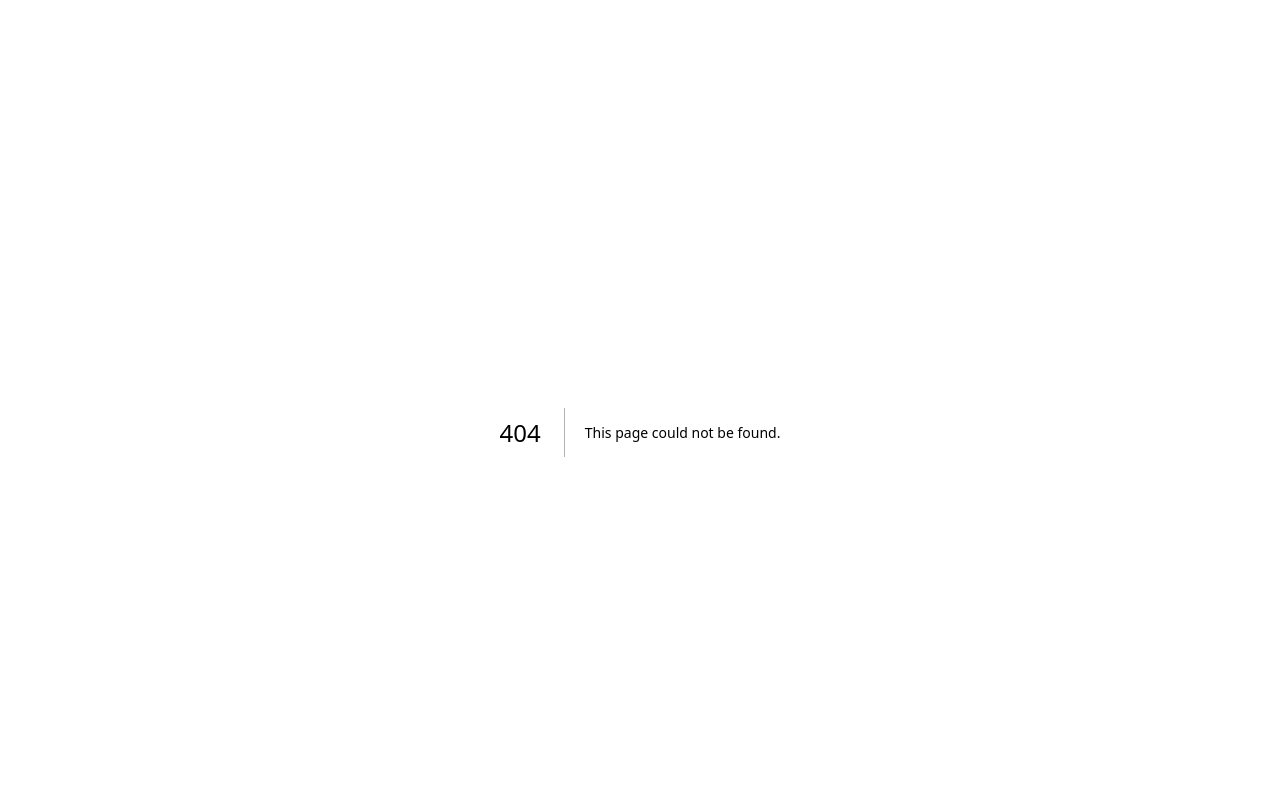
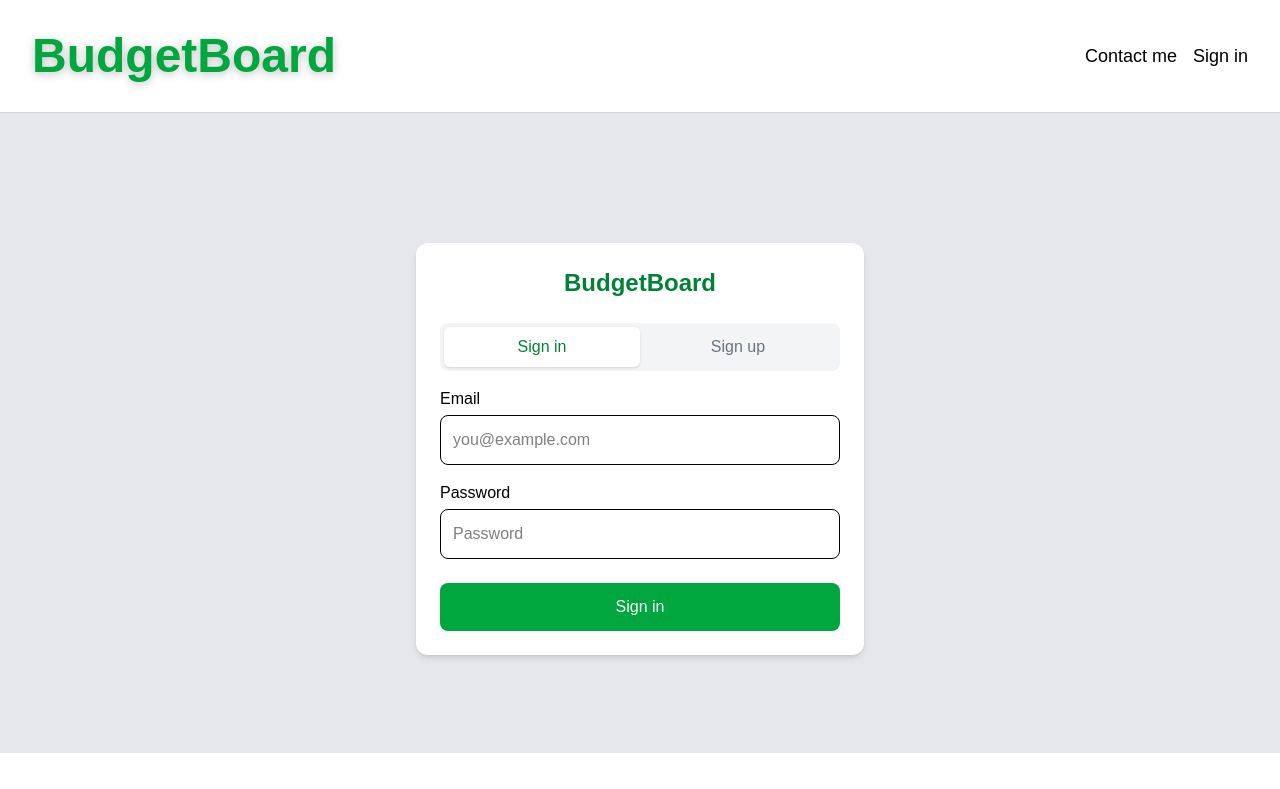
Before and after one commit to rnaveee/budgetboard, a Next.js app: page /account in a window 1280 px wide. Before the commit this address had no page. Shown: the top 789 px of the page. Built offline with nearby package versions, Linux system fonts and the light colour scheme.

Commit message:
created basic CRUD for supabase

```diff
--- a/package.json
+++ b/package.json
@@ -9,6 +9,8 @@
     "lint": "eslint"
   },
   "dependencies": {
+    "@supabase/ssr": "^0.10.2",
+    "@supabase/supabase-js": "^2.105.1",
     "@vercel/analytics": "^2.0.1",
     "next": "^16.2.4",
     "react": "19.2.4",
--- /dev/null
+++ b/src/app/account/page.tsx
@@ -0,0 +1,13 @@
+import AuthenticationForm from "../components/authenticationForm";
+import Header from "../components/Header";
+import WhatIsBudgetBoard from "../components/WhatIsBudgetBoard";
+
+export default function Home() {
+  return (
+    <main>
+        <Header/>
+        <AuthenticationForm/>
+        <WhatIsBudgetBoard/>
+    </main>
+  );
+}
--- a/src/app/components/BudgetBoard.tsx
+++ b/src/app/components/BudgetBoard.tsx
@@ -1,6 +1,7 @@
 'use client';
 
 import { useEffect, useState } from "react";
+import type { User } from "@supabase/supabase-js";
 import CategoryCard from "./CategoryCard";
 import FreeMoneyCard from "./FreeMoneyCard";
 import IncomeForm from "./IncomeForm";
@@ -11,6 +12,7 @@ import handleCalculation from "../utils/handleCalculation";
 import type Category from "../../types/category";
 import CreateCategoryModal from "./CreateCategoryModal"
 import EditCategoryModal from "./EditCategoryModal";
+import { supabase } from "../utils/supabase";
 
 export default function BudgetBoard() {
   const [income, setIncome] = useState("");
@@ -18,6 +20,26 @@ export default function BudgetBoard() {
   const [isCategoryModalOpen, setIsCategoryModalOpen] = useState(false);
   const [categories, setCategories] = useState<Category[]>([]);
   const [editingCategory, setEditingCategory] = useState<Category | null>(null);
+  const [user, setUser] = useState<User | null>(null);
+
+  useEffect(() => {
+    async function checkUser() {
+      const { data } = await supabase.auth.getUser();
+      setUser(data.user);
+    }
+
+    checkUser();
+
+    const { data: authListener } = supabase.auth.onAuthStateChange(
+      (_event, session) => {
+        setUser(session?.user ?? null);
+      }
+    );
+
+    return () => {
+      authListener.subscription.unsubscribe();
+    }
+  }, []);
 
   useEffect(() => {
     const savedIncome = localStorage.getItem("income");
@@ -39,17 +61,31 @@ export default function BudgetBoard() {
     }
   }, []);
 
-  function deleteCategory(deletedCategory: Category) {
+  /*  category functions  */
+  async function deleteCategory(deletedCategory: Category) {
     const updatedCategories = categories.filter((category) => {
       return category.id !== deletedCategory.id;
     });
 
+    if(!user){
+      localStorage.setItem("categories", JSON.stringify(updatedCategories));
+      return;
+    }
+
+    const { error } = await supabase
+      .from("budgets")
+      .delete()
+      .eq("id", deletedCategory.id)
+      .eq("user.id", user.id);
+    if(error){
+      console.error(error);
+      return;
+    }
+
     setCategories(updatedCategories);
-    localStorage.setItem("categories", JSON.stringify(updatedCategories));
   }
 
-
-  function updateCategory(updatedCategory: Category){
+  async function updateCategory(updatedCategory: Category){
     const updatedCategories = categories.map((category) => {
       if(category.id === updatedCategory.id){
         return updatedCategory;
@@ -58,14 +94,52 @@ export default function BudgetBoard() {
       return category;
     });
 
+    if(!user){
+      localStorage.setItem("categories", JSON.stringify(updatedCategories));
+      return;
+    }
+
+    const { error } = await supabase
+      .from("categories")
+      .update({
+        budget_id: updatedCategory.budgetId,
+        name: updatedCategory.name,
+        budget: updatedCategory.budget,
+        description: updatedCategory.description,
+        color: updatedCategory.color,
+      })
+      .eq("id", updatedCategory.id)
+      .eq("user_id", user.id);
+
+    if (error) {
+      console.error(error);
+      return;
+    }
+
     setCategories(updatedCategories);
-    localStorage.setItem("categories", JSON.stringify(updatedCategories));
   }
 
-  function addCategory(newCategory: Category){
+  async function addCategory(newCategory: Category){
     const updatedCategories = [...categories, newCategory];
 
-    localStorage.setItem('categories', JSON.stringify(updatedCategories));
+    if(!user){
+      localStorage.setItem('categories', JSON.stringify(updatedCategories));
+      return;
+    }
+
+    const { error } = await supabase.from("categories").insert({
+      id: newCategory.id,
+      user_id: user.id,
+      budget_id: newCategory.budgetId,
+      name: newCategory.name,
+      budget: newCategory.budget,
+      description: newCategory.description,
+      color: newCategory.color,
+    });
+    if(error){
+      console.error(error);
+      return;
+    }
 
     setCategories(updatedCategories);
   }
--- a/src/app/components/Header.tsx
+++ b/src/app/components/Header.tsx
@@ -9,6 +9,9 @@ export default function Header() {
         <a className="text-base font-medium text-black sm:text-lg" href="https://ca.linkedin.com/in/ryan-nave-36bb62333">
           Contact me
         </a>
+        <a className="text-base font-medium text-black sm:text-lg" href="./account/">
+          Sign in
+        </a>
       </nav>
     </header>
   );
--- /dev/null
+++ b/src/app/components/authenticationForm.tsx
@@ -0,0 +1,79 @@
+
+
+export default function AuthenticationForm() {
+  return (
+    <section className="-mx-4 -mb-4 flex min-h-[calc(100vh-7rem)] items-center justify-center bg-gray-200 px-4 py-8 md:-mx-8 md:-mb-8 md:min-h-[calc(100vh-8rem)] md:px-8">
+      <div className="w-full max-w-md rounded-xl bg-white p-6 shadow-md">
+        <h1 className="text-center text-2xl font-bold text-green-700">
+          BudgetBoard
+        </h1>
+
+        <form className="mt-6 flex flex-col gap-4" data-auth-form>
+          <input
+            id="sign-in"
+            type="radio"
+            name="auth-mode"
+            defaultChecked
+            className="sr-only"
+          />
+          <input
+            id="sign-up"
+            type="radio"
+            name="auth-mode"
+            className="sr-only"
+          />
+
+          <div className="relative grid rounded-lg bg-gray-100 p-1">
+            <div className="absolute inset-y-1 left-1 w-[calc(50%-0.25rem)] rounded-md bg-white shadow-sm transition-transform duration-300 ease-out [[data-auth-form]:has(#sign-up:checked)_&]:translate-x-full" />
+
+            <div className="relative grid grid-cols-2">
+              <label
+                htmlFor="sign-in"
+                className="cursor-pointer rounded-md px-4 py-2 text-center font-medium text-green-700 transition-colors duration-300 [[data-auth-form]:has(#sign-up:checked)_&]:text-gray-500"
+              >
+                Sign in
+              </label>
+              <label
+                htmlFor="sign-up"
+                className="cursor-pointer rounded-md px-4 py-2 text-center font-medium text-gray-500 transition-colors duration-300 [[data-auth-form]:has(#sign-up:checked)_&]:text-green-700"
+              >
+                Sign up
+              </label>
+            </div>
+          </div>
+
+          <label className="flex flex-col gap-1">
+            <span className="font-medium">Email</span>
+            <input
+              type="email"
+              placeholder="you@example.com"
+              className="w-full rounded-lg border p-3 focus:outline-none focus:ring-2 focus:ring-blue-500"
+            />
+          </label>
+
+          <label className="flex flex-col gap-1">
+            <span className="font-medium">Password</span>
+            <input
+              type="password"
+              placeholder="Password"
+              className="w-full rounded-lg border p-3 focus:outline-none focus:ring-2 focus:ring-blue-500"
+            />
+          </label>
+
+          <button
+            type="submit"
+            className="mt-2 rounded-lg bg-green-600 px-4 py-3 font-medium text-white transition-colors hover:bg-green-500 active:bg-green-400 [[data-auth-form]:has(#sign-up:checked)_&]:hidden"
+          >
+            Sign in
+          </button>
+          <button
+            type="submit"
+            className="mt-2 hidden rounded-lg bg-green-600 px-4 py-3 font-medium text-white transition-colors hover:bg-green-500 active:bg-green-400 [[data-auth-form]:has(#sign-up:checked)_&]:block"
+          >
+            Sign up
+          </button>
+        </form>
+      </div>
+    </section>
+  );
+}
--- /dev/null
+++ b/src/app/utils/supabase.ts
@@ -0,0 +1,6 @@
+import { createClient } from "@supabase/supabase-js";
+
+const supabaseUrl = process.env.NEXT_PUBLIC_SUPABASE_URL!;
+const supabaseAnonKey = process.env.NEXT_PUBLIC_SUPABASE_ANON_KEY!;
+
+export const supabase = createClient(supabaseUrl, supabaseAnonKey);
```
Also changed, not shown: 1 other file (tests, documents, lock files or other folders).
